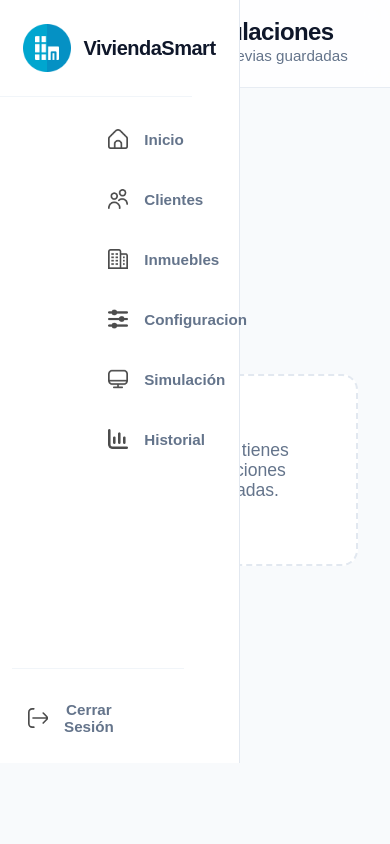
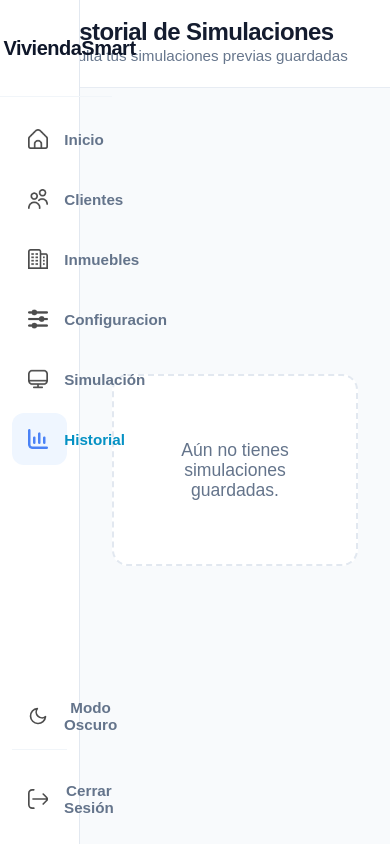
Before and after one commit to viviendaSmart/viviendaSmart-frontend, an Angular app: page /log in a window 390 px wide. Built offline with nearby package versions, Linux system fonts and the light colour scheme.

Commit message:
feat: Implement Theme color button

```diff
--- a/src/app/shared/components/header-bar/header-bar.component/header-bar.component.css
+++ b/src/app/shared/components/header-bar/header-bar.component/header-bar.component.css
@@ -5,7 +5,7 @@
   z-index: 90;
   padding: 1.5rem 2.5rem;
   margin-left: 240px;
-  background-color: rgba(255, 255, 255, 0.8);
+  background-color: var(--bg-surface); opacity: 0.98;
   backdrop-filter: blur(12px);
   height: 5.5rem;
   border-bottom: 1px solid rgba(226, 232, 240, 0.8);
@@ -14,12 +14,7 @@
   transition: all 0.3s ease;
 }
 
-@media (min-width: 1600px) {
-  .content {
-    margin-left: 16vw;
-    width: calc(100% - 16vw);
-  }
-}
+
 
 /* Título y texto */
 .header-title {
@@ -32,14 +27,14 @@
 .header-title h1 {
   font-size: 1.5rem;
   font-weight: 800;
-  color: #0f172a;
+  color: var(--text-primary);
   margin: 0;
   letter-spacing: -0.025em;
 }
 
 .header-title p {
   margin: 0;
-  color: #64748b;
+  color: var(--text-secondary);
   font-size: 0.95rem;
   font-weight: 500;
 }
@@ -50,7 +45,7 @@
   align-items: center;
   gap: 1rem;
   padding-left: 1.5rem;
-  border-left: 1px solid #e2e8f0;
+  border-left: 1px solid var(--border-color);
 }
 
 .aux-description {
@@ -63,11 +58,11 @@
   margin: 0;
   font-size: 0.9rem;
   font-weight: 700;
-  color: #1e293b;
+  color: var(--text-primary);
 }
 
 .second {
-  color: #94a3b8;
+  color: var(--text-secondary);
   font-size: 0.75rem;
   font-weight: 600;
   text-transform: uppercase;
--- a/src/app/shared/components/side-bar/side-bar.component.css
+++ b/src/app/shared/components/side-bar/side-bar.component.css
@@ -5,11 +5,11 @@
   align-items: center;
   width: 240px;
   position: fixed;
-  border-right: 1px solid #e2e8f0;
+  border-right: 1px solid var(--border-color);
   z-index: 100;
-  background-color: #ffffff;
+  background-color: var(--bg-surface);
   transition: all 0.3s ease;
-  margin-bottom: 6000;
+  height: 100vh;
 }
 
 
@@ -32,7 +32,7 @@
 .header-title p {
   font-weight: 800;
   font-size: 1.25rem;
-  color: #0f172a;
+  color: var(--text-primary);
   margin: 0;
   letter-spacing: -0.025em;
 }
@@ -40,7 +40,7 @@
 hr {
   width: 80%;
   border: 0;
-  border-top: 1px solid #f1f5f9;
+  border-top: 1px solid var(--border-light);
   margin: 0;
 }
 
@@ -57,7 +57,7 @@ hr {
 }
 
 .footer-bar {
-  margin-top: 80%;
+  margin-top: auto;
   width: 100%;
   padding: 12px;
   box-sizing: border-box;
@@ -93,7 +93,7 @@ hr {
 .logout button img {
   width: 20px;
   height: 20px;
-  opacity: 0.7;
+  filter: var(--icon-filter-default);
   transition: all 0.2s ease;
 }
 
@@ -103,56 +103,57 @@ hr {
   margin: 0;
   font-size: 0.95rem;
   font-weight: 600;
-  color: #64748b;
+  color: var(--text-secondary);
   transition: all 0.2s ease;
 }
 
 /* 🖱️ EFECTO HOVER */
 .option button:hover {
-  background-color: #f1f5f9;
+  background-color: var(--hover-surface);
 }
 
 .option button:hover p {
-  color: #0f172a;
+  color: var(--text-primary);
 }
 
 .option button:hover img {
   opacity: 1;
 }
 .logout button:hover{
-  background-color: #ffeeee;
+  background-color: var(--danger-surface-hover);
 }
 
-.option button:hover img,
-.option button:hover p {
-  filter: invert(49%) sepia(73%) saturate(2598%) hue-rotate(164deg) brightness(95%) contrast(101%);
+.option button:hover img {
+  filter: var(--icon-filter-hover);
+}
 
 .logout button:hover {
-  background-color: #fef2f2;
+  background-color: var(--danger-surface-hover);
 }
 
 .logout button:hover p {
-  color: #ef4444;
+  color: var(--danger-text);
 }
 
 .logout button:hover img {
-  filter: invert(38%) sepia(87%) saturate(4156%) hue-rotate(343deg) brightness(97%) contrast(92%);
+  filter: var(--icon-filter-danger-hover);
   opacity: 1;
 }
 
 /* 🔵 ESTADO ACTIVO (routerLinkActive) */
 .option button.active {
-  background-color: #eff6ff;
+  background-color: var(--active-surface);
 }
 
 .option button.active p {
-  color: #0591C4;
+  color: var(--active-text);
 }
 
 .footer-bar hr{
   width: 100%;
+}
 .option button.active img {
-  filter: invert(41%) sepia(87%) saturate(1476%) hue-rotate(204deg) brightness(99%) contrast(95%);
+  filter: var(--icon-filter-active);
   opacity: 1;
 }
 
@@ -160,8 +161,4 @@ hr {
   .side-bar {
     width: 80px;
   }
-
-.footer-bar {
-  margin-top: 12rem
 }
-}
--- a/src/app/shared/components/side-bar/side-bar.component.html
+++ b/src/app/shared/components/side-bar/side-bar.component.html
@@ -17,6 +17,12 @@
     }
   </ul>
   <div class="footer-bar">
+    <li class="option">
+      <button (click)="toggleTheme()">
+        <img [src]="isDarkMode ? '/assets/img/sol.svg' : '/assets/img/luna.svg'" alt="Toggle Theme">
+        <p>{{ isDarkMode ? 'Modo Claro' : 'Modo Oscuro' }}</p>
+      </button>
+    </li>
     <hr>
     <li class="logout">
       <button (click)="onLeave()" routerLinkActive="active">
--- a/src/app/shared/components/side-bar/side-bar.component.ts
+++ b/src/app/shared/components/side-bar/side-bar.component.ts
@@ -1,7 +1,7 @@
 import {Component, Input} from '@angular/core';
 import {Router, RouterLink, RouterLinkActive} from '@angular/router';
 import {AuthService} from '../../services/authentication.service';
-
+import {ThemeService} from '../../../core/services/theme.service';
 @Component({
   selector: 'app-side-bar',
   imports: [
@@ -13,8 +13,18 @@ import {AuthService} from '../../services/authentication.service';
 })
 export class SideBarComponent {
 
-  constructor(private authService: AuthService, private router: Router) {
+  constructor(
+    private authService: AuthService,
+    private router: Router,
+    private themeService: ThemeService
+  ) {}
 
+  get isDarkMode(): boolean {
+    return this.themeService.isDarkMode();
+  }
+
+  toggleTheme(): void {
+    this.themeService.toggleTheme();
   }
 
   options = [
--- a/src/app/shared/components/terms-modal/terms-modal.component.css
+++ b/src/app/shared/components/terms-modal/terms-modal.component.css
@@ -72,13 +72,13 @@
   color: #1e293b;
   margin-top: 0;
   font-size: 1.25rem;
-  border-bottom: 2px solid #e2e8f0;
+  border-bottom: 2px solid var(--border-color);
   padding-bottom: 10px;
   margin-bottom: 20px;
 }
 
 .modal-body h4 {
-  color: #0f172a;
+  color: var(--text-primary);
   margin-top: 24px;
   margin-bottom: 12px;
   font-size: 1.1rem;
@@ -107,10 +107,10 @@
 
 .modal-footer {
   padding: 20px 30px;
-  background: #f8fafc;
+  background: var(--bg-base);
   display: flex;
   justify-content: flex-end;
-  border-top: 1px solid #e2e8f0;
+  border-top: 1px solid var(--border-color);
 }
 
 .accept-button {
@@ -147,7 +147,7 @@
 }
 
 .modal-body::-webkit-scrollbar-track {
-  background: #f1f5f9;
+  background: var(--hover-surface);
 }
 
 .modal-body::-webkit-scrollbar-thumb {
```
